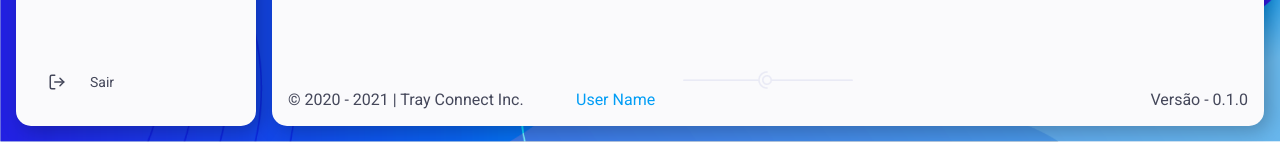
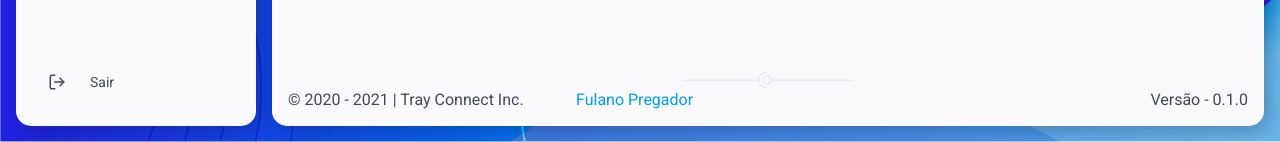
Before and after one commit to carlosadr/tray-connect, a React (Create React App) app in the folder web-application/: page /storage in a window 1280 px wide. Shown: the part 658-800 px from the top of the page. Built offline with nearby package versions, Linux system fonts and the light colour scheme.

Commit message:
[ ADD ] - Components extras, Header e Footer

```diff
--- /dev/null
+++ b/web-application/src/components/Footer/index.js
@@ -0,0 +1,33 @@
+import React from 'react';
+import version from '../../../package.json';
+
+import { Separator, TextButton } from '../';
+
+import './styles.css';
+
+function Footer({ user }) {
+    return(
+        <>
+            <footer className="container-footer">
+                <Separator />
+                <div style={{ width : "100%", justifyContent: "space-between" }} >
+                    <div className="container-left">
+                        <div className="container-copyright">
+                            © 2020 - 2021 | Tray Connect Inc.
+                        </div>
+                        <div className="container-user">
+                            <TextButton to="#" text={ user } />
+                        </div>
+                    </div>
+                    <div className="container-right">
+                        <div className="container-version">
+                            Versão{" - "}{ version.version }
+                        </div>
+                    </div>
+                </div>
+            </footer>
+        </>
+    )
+}
+
+export default Footer;
--- /dev/null
+++ b/web-application/src/components/Footer/styles.css
@@ -0,0 +1,20 @@
+.container-footer {
+    display: flex;
+    flex: 1;
+    flex-direction: column;
+
+    align-items: center;
+    justify-content: space-between;
+    width: 100%;
+    max-height: 40px;
+}
+
+.container-footer .container-left {
+    max-width: 60%;
+    height: fit-content;
+}
+
+.container-footer .container-right {
+    max-width: fit-content;
+    height: fit-content;
+}
--- /dev/null
+++ b/web-application/src/components/Header/index.js
@@ -0,0 +1,27 @@
+import React from 'react';
+import { FiBell } from 'react-icons/fi'
+import { Separator } from '../'
+
+import './styles.css';
+
+function Header({ title, notfications }) {
+    return(
+        <>
+            <header className="container-header">
+                <div style={{ width : "100%", justifyContent: "space-between" }} >
+                    <div className="title">
+                        <h2>
+                            { title }
+                        </h2>
+                    </div>
+                    <div className="notification">
+                        <FiBell size={16}/>
+                    </div>
+                </div>
+                <Separator />
+            </header>
+        </>
+    )
+}
+
+export default Header;
--- /dev/null
+++ b/web-application/src/components/Header/styles.css
@@ -0,0 +1,18 @@
+.container-header {
+    display: flex;
+    flex: 1;
+    align-items: center;
+    flex-direction: column;
+    width: 100%;
+    max-height: 40px;
+    margin-bottom: 20px;
+}
+
+.container-header .notification {
+    display: flex;
+    flex: 1;
+    align-items: center;
+    flex-direction: row;
+    max-width: 20px;
+    max-height: 20px;
+}
--- a/web-application/src/components/index.js
+++ b/web-application/src/components/index.js
@@ -2,6 +2,8 @@ import Button from './Button';
 import Inputs from './Inputs';
 import TextButton from './TextButton';
 import MenuGlobal from './MenuGlobal';
+import Header from './Header'
+import Footer from './Footer'
 // import Dropdown from './Dropdown';
 import Checkbox from './Checkbox';
 import Separator from './Separator';
@@ -11,6 +13,8 @@ export {
     Inputs,
     TextButton,
     MenuGlobal,
+    Header,
+    Footer,
     // Dropdown,
     Checkbox,
     Separator,
--- a/web-application/src/pages/Application/Storage/index.js
+++ b/web-application/src/pages/Application/Storage/index.js
@@ -1,50 +1,22 @@
 import React from 'react';
-import { FiBell } from 'react-icons/fi';
-import version from '../../../../package.json';
 
-import { Separator, TextButton } from '../../../components';
+import {
+    Header,
+    Footer
+} from '../../../components';
 
 import './styles.css';
 
 export default function Storage () {
     return (
         <div className="body">
-            <header className="container-header">
-                <div style={{ width : "100%", justifyContent: "space-between" }} >
-                    <div className="title">
-                        <h2>
-                            Estoque
-                        </h2>
-                    </div>
-                    <div className="notification">
-                        <FiBell size={16}/>
-                    </div>
-                </div>
-                <Separator />
-            </header>
+            <Header title="Estoque" notfications={""} />
 
             <div className="contant-body">
                 Toexto
             </div>
 
-            <footer className="container-footer">
-                <Separator />
-                <div style={{ width : "100%", justifyContent: "space-between" }} >
-                    <div className="container-left">
-                        <div className="container-copyright">
-                            © 2020 - 2021 | Tray Connect Inc.
-                        </div>
-                        <div className="container-user">
-                            <TextButton to="#" text="User Name" />
-                        </div>
-                    </div>
-                    <div className="container-right">
-                        <div className="container-version">
-                            Versão{" - "}{ version.version }
-                        </div>
-                    </div>
-                </div>
-            </footer>
+            <Footer user={"Fulano Pregador"} />
         </div>
     )
 }
--- a/web-application/src/pages/Application/Storage/styles.css
+++ b/web-application/src/pages/Application/Storage/styles.css
@@ -4,43 +4,3 @@
     width: 100%;
     height: 100%;
 }
-
-.container-header {
-    display: flex;
-    flex: 1;
-    align-items: center;
-    flex-direction: column;
-    width: 100%;
-    max-height: 40px;
-    margin-bottom: 20px;
-}
-
-.container-header .notification {
-    display: flex;
-    flex: 1;
-    align-items: center;
-    flex-direction: row;
-    max-width: 20px;
-    max-height: 20px;
-}
-
-.container-footer {
-    display: flex;
-    flex: 1;
-    flex-direction: column;
-
-    align-items: center;
-    justify-content: space-between;
-    width: 100%;
-    max-height: 40px;
-}
-
-.container-footer .container-left {
-    max-width: 60%;
-    height: fit-content;
-}
-
-.container-footer .container-right {
-    max-width: fit-content;
-    height: fit-content;
-}
```
